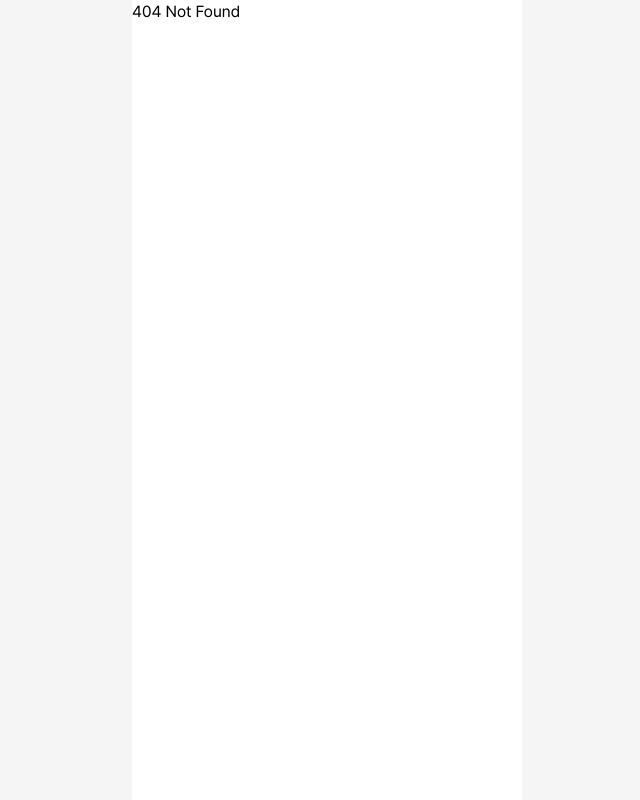
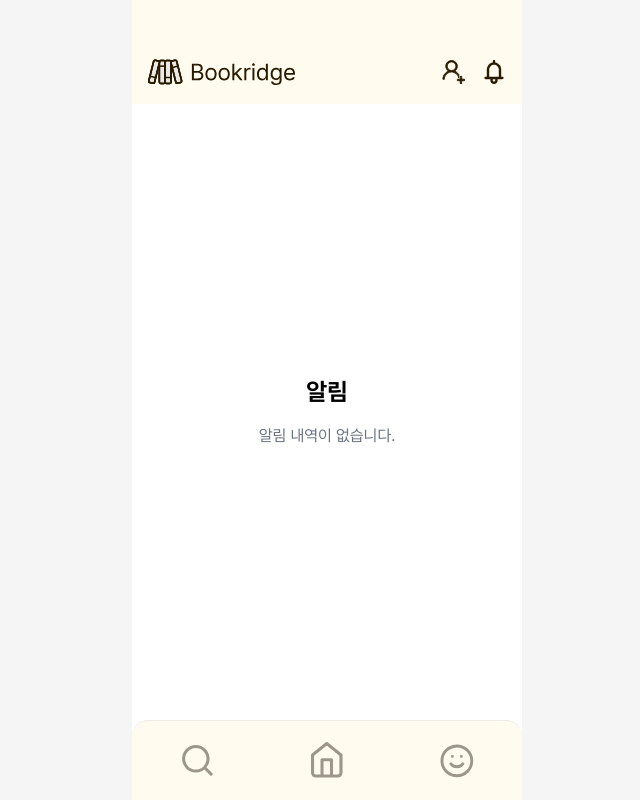
Before and after one commit to Bookridge-2026/FE, a React (Vite) app: page /notice in a window 1280 px wide. Before the commit this address had no page. Shown: the whole page, without its empty margins (313-953 px from the left). Built offline with nearby package versions, Linux system fonts and the light colour scheme.

Commit message:
feat: 공용 컴포넌트 구현

```diff
--- /dev/null
+++ b/src/components/common/ConfirmModal.tsx
@@ -0,0 +1,47 @@
+interface ConfirmModalProps {
+  open: boolean;
+  message: string;
+  onCancel: () => void;
+  onConfirm: () => void;
+  cancelText?: string;
+  confirmText?: string;
+}
+
+export const ConfirmModal = ({
+  open,
+  message,
+  onCancel,
+  onConfirm,
+  cancelText = "취소",
+  confirmText = "확인",
+}: ConfirmModalProps) => {
+  if (!open) return null;
+
+  return (
+  <div className="fixed inset-0 z-50 flex items-center justify-center bg-black/40">
+    <div className="w-[300px] rounded-2xl bg-white px-6 py-8 shadow-xl">
+        <div className="flex flex-col items-center gap-7 mt-2">
+            <p className="text-center text-base font-semibold text-black whitespace-pre-line">
+            {message}
+            </p>
+
+            <div className="flex gap-3">
+            <button
+                type="button"
+                className="h-10 w-[100px] rounded-xl bg-field text-base font-normal text-black"
+                onClick={onCancel}>
+                {cancelText}
+            </button>
+
+            <button
+                type="button"
+                className="h-10 w-[100px] rounded-xl bg-black text-base font-normal text-white"
+                onClick={onConfirm}>
+                {confirmText}
+            </button>
+            </div>
+        </div>
+        </div>
+  </div>
+);
+};
--- a/src/components/common/Header.tsx
+++ b/src/components/common/Header.tsx
@@ -1,9 +1,21 @@
 import mainLogo from "@/assets/main-logo-1.svg";
+import noticeIcon from "@/assets/common/notice.svg";
+import friendIcon from "@/assets/common/friend.svg";
+import { useNavigate } from "react-router-dom";
 
 export const Header = () => {
+  const navigate = useNavigate();
   return (
-    <header className="h-[var(--header-height)] shrink-0 px-4 pt-8 flex items-start bg-main">
+    <header className="h-[var(--header-height)] shrink-0 px-4 pt-8 flex items-start justify-between bg-main">
       <img src={mainLogo} alt="Bookridge Logo" className="h-[31px] mt-6" />
+      <div className="flex gap-4 mt-7">
+        <button onClick={() => navigate('/friends')}>
+          <img src={friendIcon} alt="친구" className="h-6 w-6" />
+        </button>
+        <button onClick={() => navigate('/notice')}>
+          <img src={noticeIcon} alt="알림" className="h-6 w-6" />
+        </button>
+      </div>
     </header>
   );
 };
--- a/src/pages/FriendsPage.tsx
+++ b/src/pages/FriendsPage.tsx
@@ -1,7 +1,7 @@
 import React from "react";
 
 const FriendsPage = () => {
-  return <div>홈 상단 알림 부분 - 친구 페이지</div>;
+  return <div>홈 상단 알림 부분 - 친구 추가</div>;
 };
 
 export default FriendsPage;
--- /dev/null
+++ b/src/pages/NoticePage.tsx
@@ -0,0 +1,12 @@
+import React from "react";
+
+const NoticePage = () => {
+  return (
+    <div className="flex flex-col items-center justify-center h-full">
+      <h1 className="text-2xl font-bold mb-4">알림</h1>
+      <div className="text-gray-500">알림 내역이 없습니다.</div>
+    </div>
+  );
+};
+
+export default NoticePage;
```
Also changed, not shown: src/routes/router.tsx (+7 -1 lines), src/assets/common/friend.svg (added), src/assets/common/notice.svg (added).
